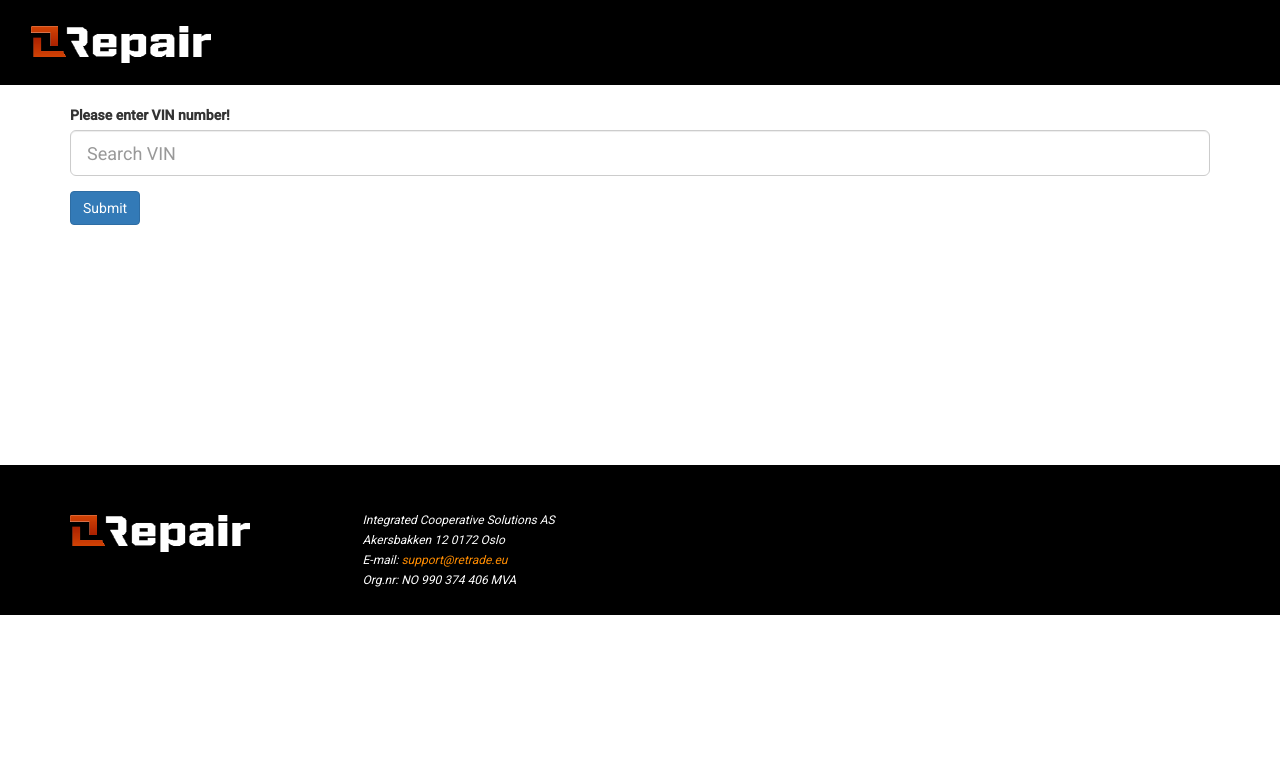
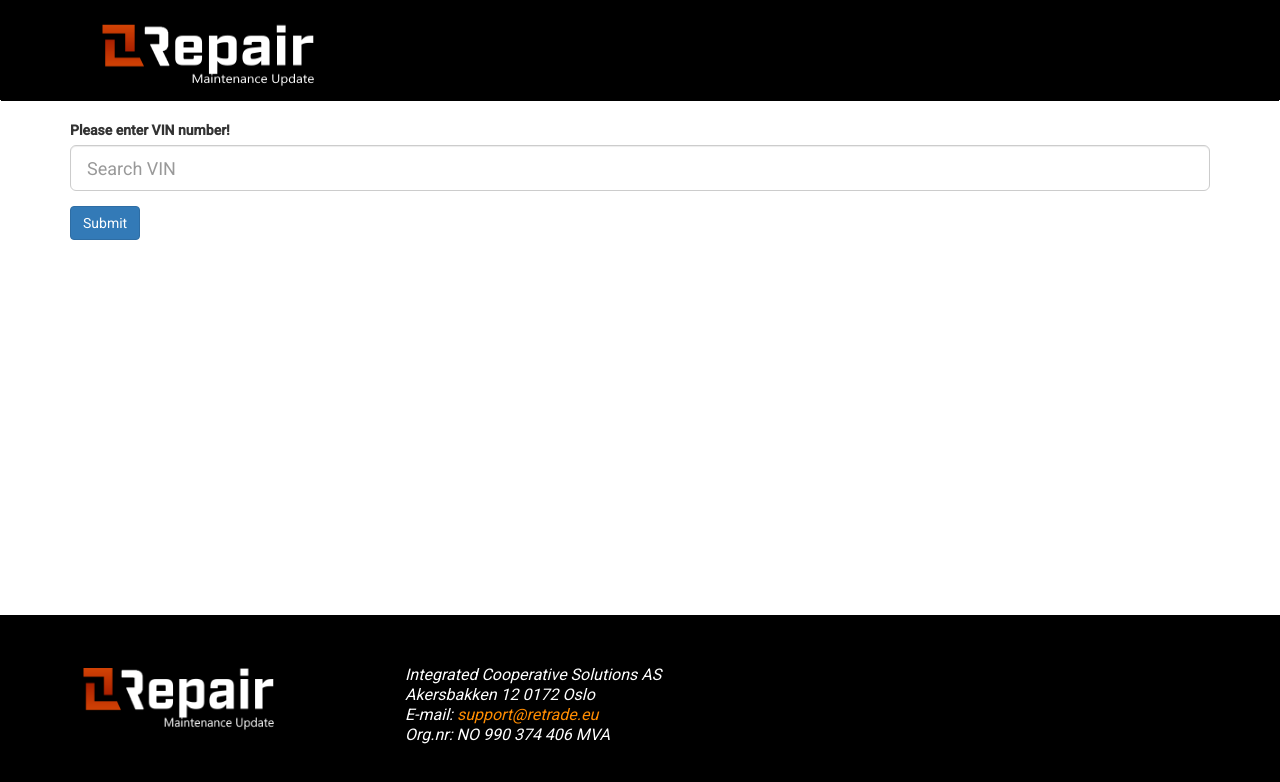
Before and after one commit to AmrHassanHamcho/Assetfront-Repair, an Angular app in the folder frontend/: page / in a window 1280 px wide. Shown: the top 782 px of the page. Built offline with nearby package versions, Linux system fonts and the light colour scheme.

Commit message:
Header and Footer changes

```diff
--- a/frontend/angular.json
+++ b/frontend/angular.json
@@ -1,5 +1,8 @@
 {
   "$schema": "./node_modules/@angular/cli/lib/config/schema.json",
+  "cli": {
+    "analytics": false
+  },
   "version": 1,
   "newProjectRoot": "projects",
   "projects": {
--- a/frontend/src/app/footer/footer.component.css
+++ b/frontend/src/app/footer/footer.component.css
@@ -1,9 +1,21 @@
-/*
-.wrapper{
-  min-height: 100%;
-  margin-bottom: -50px ;
+.footer-dark{
+  display: flex;
+  background-color: black;
+  height: 185px;
+  position: fixed;
+  bottom: 0;
+  width: 100%;
 }
-.footer-dark.footer{
-  height: 50px;
+
+.footer-dark img{
+  width:100%;
+  height: 100px;: 5px;
+  margin-top: 30px;
+  margin-left: 50px;
 }
-*/
+
+.footer-dark p {
+  font-size: 16px;
+  color: white;
+  margin-top: 30px;
+}
--- a/frontend/src/app/footer/footer.component.html
+++ b/frontend/src/app/footer/footer.component.html
@@ -1,13 +1,18 @@
 
-
-  <div class="footer-dark" style="background-color: black;height: 150px;
-   margin-top: 240px">
+<div class="footer-dark">
   <footer class = "footer">
     <div class="container">
       <div class="row">
-          <div class="col-sm-6 col-md-3 item"><img src="../../assets/images/Assetfront_repairlogo.png" style="width: 180px;height: 42px; padding-bottom: 5px; margin-top: 50px; display: flex" /></div>
-          <div class="col-sm-6 col-md-3 item">
-            <p style="font-size: 12px; color: white;margin-top: 25px;"><br /><em>Integrated Cooperative Solutions AS</em><br /><em>Akersbakken 12 0172 Oslo</em><br /><em>E-mail: </em><a href="mailto:support@retrade.eu" style="color: darkorange"><em>support@retrade.eu</em></a><br /><em>Org.nr: NO 990 374 406 MVA</em><br /><br /></p>
+        <div class="col-sm-4 col-md-4 item">
+          <img src="../../assets/images/Repair_s_black.png"/>
+        </div>
+        <div class="col-sm-4 col-md-4 item">
+          <p><br><em>Integrated Cooperative Solutions AS</em><br>
+            <em>Akersbakken 12 0172 Oslo</em><br>
+            <em>E-mail: </em><a href="mailto:support@retrade.eu" style="color: darkorange">
+              <em>support@retrade.eu</em></a><br>
+            <em>Org.nr: NO 990 374 406 MVA</em>
+          </p>
         </div>
       </div>
     </div>
--- a/frontend/src/app/header/header.component.css
+++ b/frontend/src/app/header/header.component.css
@@ -0,0 +1,17 @@
+.navbar{
+  height: 100px;
+  background: black;
+  border-radius: 0px;
+
+}
+
+.navbar container-fluid{
+  display: flex;
+}
+
+.navbar img{
+  width: 400px;
+  height: 99px;
+  margin-top: 0px;
+  margin-left: 50px;
+}
--- a/frontend/src/app/header/header.component.html
+++ b/frontend/src/app/header/header.component.html
@@ -1,18 +1,16 @@
- <nav class="navbar navbar-light navbar-expand-md text-left" style="height: 85px;background: black; border-radius: 0px">
-    <div class="container-fluid" style="display: flex">
+<div class="navbar">
+  <nav class="navbar navbar-light navbar-expand-md text-left">
+    <div class="container-fluid">
       <div class="collapse navbar-collapse" id="navcol-1">
-       <a href="#"><ul class="nav navbar-nav"></ul><img class="img-responsive" src="../../assets/images/Assetfront_repairlogo.png" style="width: 180px;height: 42px; padding-bottom: 5px; margin-top: 25px" /> </a>
+       <a href="#"><ul class="nav navbar-nav">
+        </ul><img class="img-responsive" src="../../assets/images/Repair_s_black.png"/> </a>
        </div>
     </div>
  </nav>
-
+</div>
 
 
 <!--
-
-
-
-
 <nav class="navbar navbar-default">
   <div class="container-fluid">
     <div class="navbar-header">
--- a/frontend/src/app/vehicle.service.ts
+++ b/frontend/src/app/vehicle.service.ts
@@ -24,7 +24,7 @@ export class VehiclesService  {
       // We are connecting to the Api through self made springboot application(API)
      // Assetfront Api:  'https://test-assetlookup.dev.assetfront.com/asset/lookup/'
     };
-    const url = 'http://localhost:8080/asset/lookup/\n'  + serialNo;
+    const url = 'http://localhost:8080/asset/lookup/'  + serialNo;
 
     return this.httpClient.get<IVehicle[]>(url, httpOptions);
   }
```
Also changed, not shown: frontend/src/assets/images/Repair_s_black.png (added), frontend/src/assets/images/Repair_s_u_black.png (added). Lines whose indentation alone changed are shown as unchanged.
